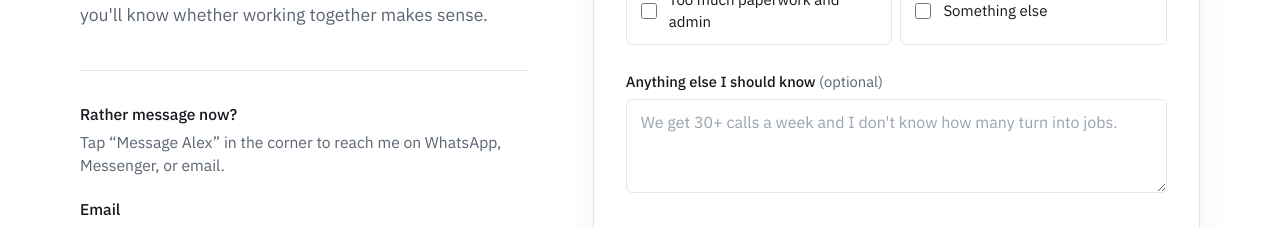
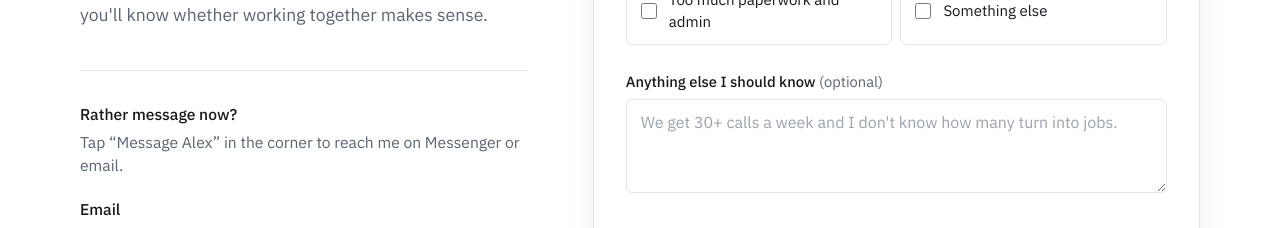
Before and after one commit to Vestis-Clients/choosevestis, a Next.js app: page / in a window 1280 px wide. Shown: the part 5640-5868 px from the top of the page. Built offline with nearby package versions, Linux system fonts and the light colour scheme.

Commit message:
Copy: list only live channels
Co-Authored-By: Claude Opus 5.5 <noreply@anthropic.com>
Claude-Session: https://claude.ai/code/session_01MfRQ59hk5ZxqJNnaKXntZZ

```diff
--- a/src/app/page.tsx
+++ b/src/app/page.tsx
@@ -217,7 +217,7 @@ export default function Home() {
                 <div>
                   <p className="font-medium">Rather message now?</p>
                   <p className="mt-1 text-slate">
-                    Tap &ldquo;Message Alex&rdquo; in the corner to reach me on WhatsApp, Messenger, or email.
+                    Tap &ldquo;Message Alex&rdquo; in the corner to reach me on Messenger or email.
                   </p>
                 </div>
                 <div>
```
